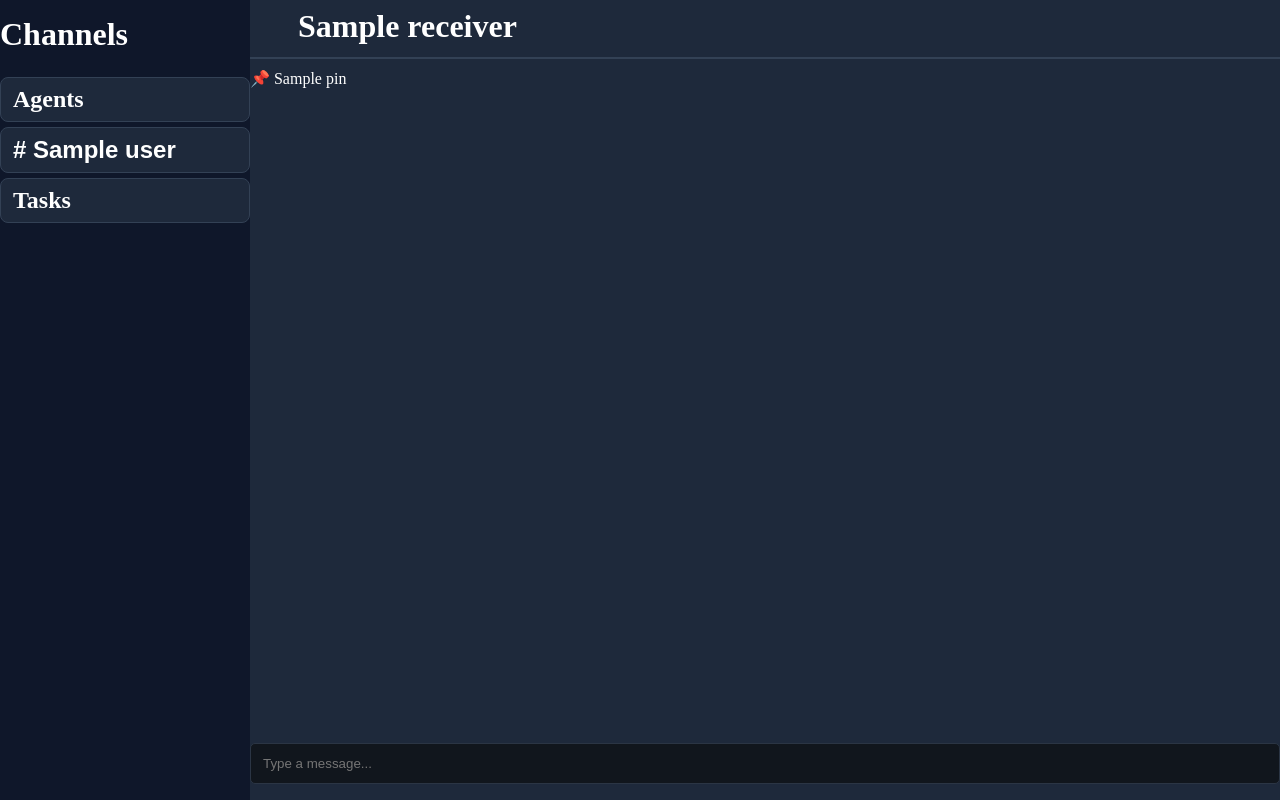
After one commit to side-character0x/platform, a Flask app: template templates/chat.html in a window 1280 px wide. The commit adds this page. Run offline with Flask 3, Linux system fonts and the light colour scheme; the template is opened without the code that fills it: most values are stand-ins (such as "Sample title", 1, 10 or a date in 2020).

Commit message:
multiuser system

```diff
--- a/app.py
+++ b/app.py
@@ -8,7 +8,7 @@ app=Flask(__name__)
 app.secret_key="secret"
 
 @app.route("/")
-def home():
+def base():
     return render_template("login.html")
 
 @app.route("/signup", methods=["GET","POST"])
@@ -39,13 +39,37 @@ def login():
     session["username"]=username
     return redirect("/home")
 
-@
+@app.route("/home")
+def home():
+    users=Database().get_users()
+    session["current_user"]=Database().get_user_id(session["username"])
+    return render_template("home.html", users=users)
+
+@app.route("/chat", methods=["GET","POST"])
+def chat():
+    receiver=request.form.get("receiver").split("/")
+    session["receiver"]=receiver
+    current_user=session["current_user"]
+    messages=Database().get_messages(current_user,receiver[0])
+    users=Database().get_users()
+    return render_template("chat.html",messages=messages,current_user=current_user, receiver=receiver[1],users=users)
+
+@app.route("/chat_message", methods=["GET","POST"])
+def chat_message():
+    message=request.form.get("message")
+    Database().add_message(session["current_user"],session["receiver"][0],message)
+    receiver=session["receiver"]
+    current_user=session["current_user"]
+    convo_messages=Database().get_messages(current_user,receiver[0])
+    users=Database().get_users()
+    return render_template("chat.html",messages=convo_messages,current_user=current_user, receiver=receiver[1],users=users)
+
 @app.route("/interface", methods=["GET", "POST"])
 def interface():
     if request.method=="POST":
         message=request.form.get("message")
         response=Model().classify(message)
-        Database().add_message()
+        Database().add_message(session["current_user"],session["receiver"][0],message)
         if response[0]=="yes":
             if response[1]=="add_task":
                 Database().add_task(response[2])
@@ -75,12 +99,14 @@ def interface():
                     unpinned=db_pin[1]
                     Database().remove_highlight(unpinned)                                  #need modification
                     Database().add_message("Pins Manager",f"Removed pin '{unpinned}'")
-
-    convo_messages=Database().get_messages()
+    agent=1
+    users=Database().get_users()
+    current_user=session["current_user"]
+    convo_messages=Database().get_messages(current_user,agent)
     convo_pins=Database().get_highlight()
     if convo_pins:
-        return render_template("interface.html", messages=convo_messages, pins=convo_pins)
-    return render_template("interface.html", messages=convo_messages)
+        return render_template("interface.html", messages=convo_messages, pins=convo_pins, users=users)
+    return render_template("interface.html", messages=convo_messages, users=users)
 
 @app.route("/tasks", methods=["POST","GET"])
 def tasks():
--- a/templates/base.html
+++ b/templates/base.html
@@ -5,9 +5,16 @@
 </head>
 <body style="background-color: #18202a; color: white; margin: 0%; padding: 0;">
     <div style="display: flex; height: 100vh;">
-        <div style="background-color:  #0f172a  ; width: 250px;">
+        <div style="background-color:  #0f172a  ; width: 250px; overflow-y: auto;">
             <p  style="font-size: 2rem; margin-top: 1rem; margin-bottom: 0;"><b>Channels</b></p>
             <p style="margin-top: 1.5rem; margin-bottom: 0.3rem; font-size: 1.5rem; font-weight: bold;"><a href="/interface" style="display: block; text-decoration: none; color: white; background-color: #1e293b; border: 1px solid #334155; padding: 8px 12px; border-radius: 8px; font-weight: bold;">Agents</a></p>
+
+            <form action="/chat" method="post" style="width: 100%; margin-bottom: 0; text-align: left;">
+            {% for user in users %}
+            <p style="margin-top: 0; margin-bottom: 0.3rem;"><button name="receiver" value="{{user[0]}}/{{user[1]}}" style="display: block; text-decoration: none; color: white; background-color: #1e293b; border: 1px solid #334155; padding: 8px 12px; border-radius: 8px; font-weight: bold; width: 100%; font-size: 1.5rem; text-align: left;"># {{user[1]}} </button></p>
+            {% endfor %}
+            </form>
+
             <p style="margin-top: 0; font-size: 1.5rem; font-weight: bold;"><a href="/tasks" style="display: block; text-decoration: none; color: white; background-color: #1e293b; border: 1px solid #334155; padding: 8px 12px; border-radius: 8px; font-weight: bold;">Tasks</a></p>
         </div>
         {% block content %}{% endblock %}
--- /dev/null
+++ b/templates/chat.html
@@ -0,0 +1,36 @@
+{% extends "base.html" %}
+
+{% block title %}{{receiver}}{% endblock %}
+
+{% block content %}
+
+<div style="flex: 1; background-color: #1e293b ; display: flex; flex-direction: column;">
+    <p style="margin-bottom: 2px; font-size: 2rem; margin-top: 0.5rem; margin-left: 3rem;"> <b>{{receiver}} </b></p>
+    <hr style="align-self: stretch; width: auto; border: none; border-top: 2px solid #334155; margin: 10px 0;">
+    {% if pins %}
+    {% for pin in pins %}
+    <div style="display: flex; flex-wrap: wrap; gap: 12px;">
+        <span>📌 {{pin}} </span>
+    </div>
+    {% endfor %}
+    {% endif %}
+    <div style="flex: 1; padding: 20px; overflow-y: auto; display: flex; flex-direction: column; gap: 10px;">
+        {% for message in messages %}
+        {% if message[0]==current_user %}
+        <div style="align-self: flex-end; background: #1d4ed8; padding: 10px 15px; border-radius: 8px;">
+            {{ message[1] | replace('\n', '<br>') | safe }}
+        </div>
+        {% else %}
+        <div style="align-self: flex-start; background: #11161d; padding: 10px 15px; border-radius: 8px;">
+            {{ message[1] | replace('\n', '<br>') | safe }}
+        </div>
+        {% endif %}
+        {% endfor %}
+    </div>
+    <form action="/chat_message" method="post">
+        <input type="text" name="message" placeholder="Type a message..."
+            style="width: 100%; padding: 12px; background: #11161d; border: 1px solid #2b3544; color: white; border-radius: 5px; box-sizing: border-box;">
+    </form>
+</div>
+
+{% endblock %}
--- a/templates/signup.html
+++ b/templates/signup.html
@@ -27,7 +27,7 @@
                 Sign Up
             </button>
             </p>
-            <p style="text-align: center;">Already have an account? <a href="/signup" style=" color: #38bdf8;">Log In</a></p>
+            <p style="text-align: center;">Already have an account? <a href="/login" style=" color: #38bdf8;">Log In</a></p>
         </form>
     </div>
 
```
Also changed, not shown: db.py (+9 -4 lines).
